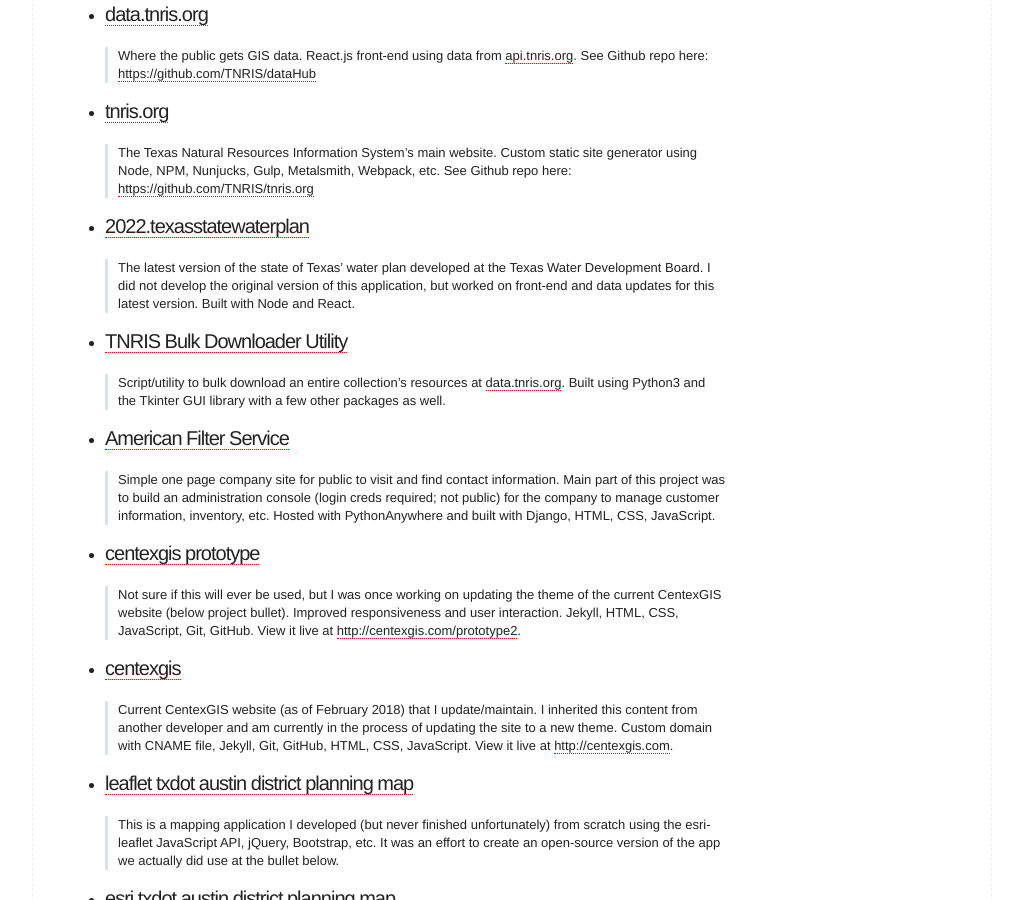
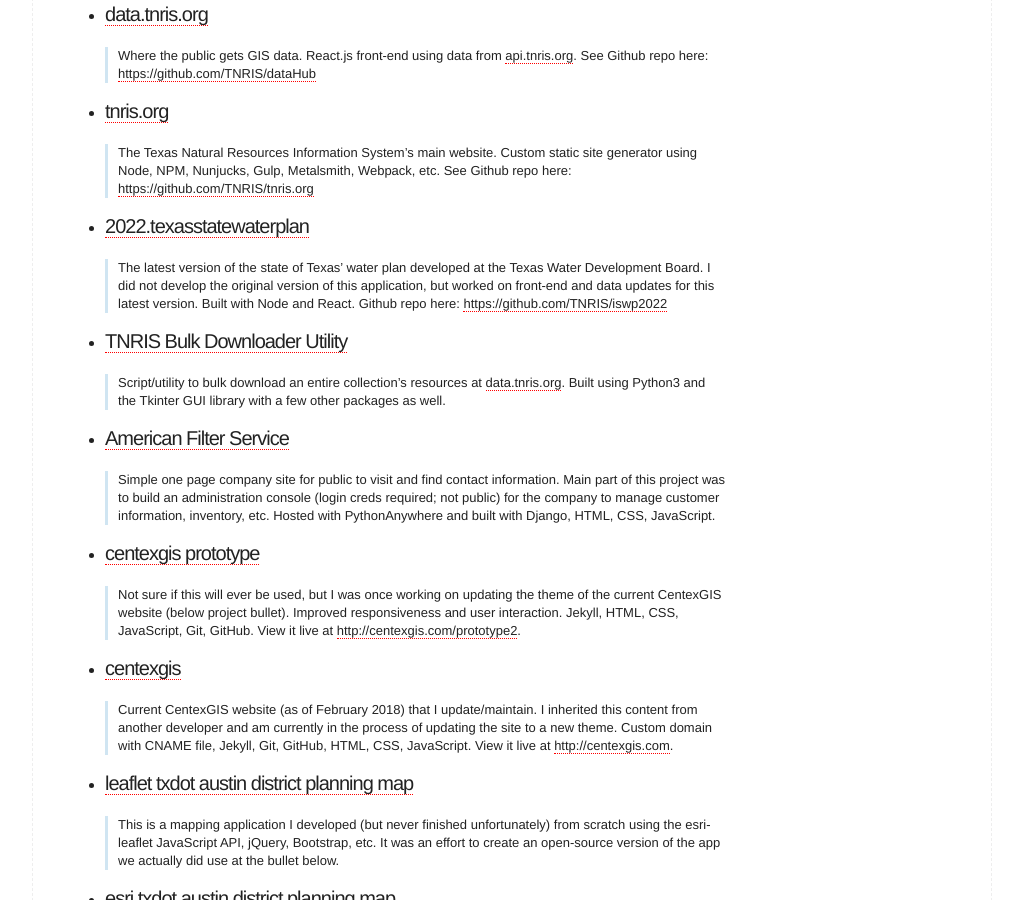
Before and after one commit to jwhaney/jwhaney.github.io, a Jekyll site: the page built from projects.md, in a window 1280 px wide and 900 px high, scrolled down 387 px. Shown: the whole window, without its empty margins (128-1151 px from the left). Built offline with Jekyll 4.4.1, drawn with Linux system fonts in a browser that asks for light colours.

Commit message:
projects update again

```diff
--- a/projects.md
+++ b/projects.md
@@ -16,7 +16,7 @@
 > The Texas Natural Resources Information System's main website. Custom static site generator using Node, NPM, Nunjucks, Gulp, Metalsmith, Webpack, etc. See Github repo here: [https://github.com/TNRIS/tnris.org](https://github.com/TNRIS/tnris.org)
 
 - ### [2022.texasstatewaterplan](https://2022.texasstatewaterplan.org/)
-> The latest version of the state of Texas' water plan developed at the Texas Water Development Board. I did not develop the original version of this application, but worked on front-end and data updates for this latest version. Built with Node and React.
+> The latest version of the state of Texas' water plan developed at the Texas Water Development Board. I did not develop the original version of this application, but worked on front-end and data updates for this latest version. Built with Node and React. Github repo here: [https://github.com/TNRIS/iswp2022](https://github.com/TNRIS/iswp2022)
 
 - ### [TNRIS Bulk Downloader Utility](https://github.com/jwhaney/bulk-downloader)
 > Script/utility to bulk download an entire collection's resources at [data.tnris.org](https://data.tnris.org). Built using Python3 and the Tkinter GUI library with a few other packages as well.
```
